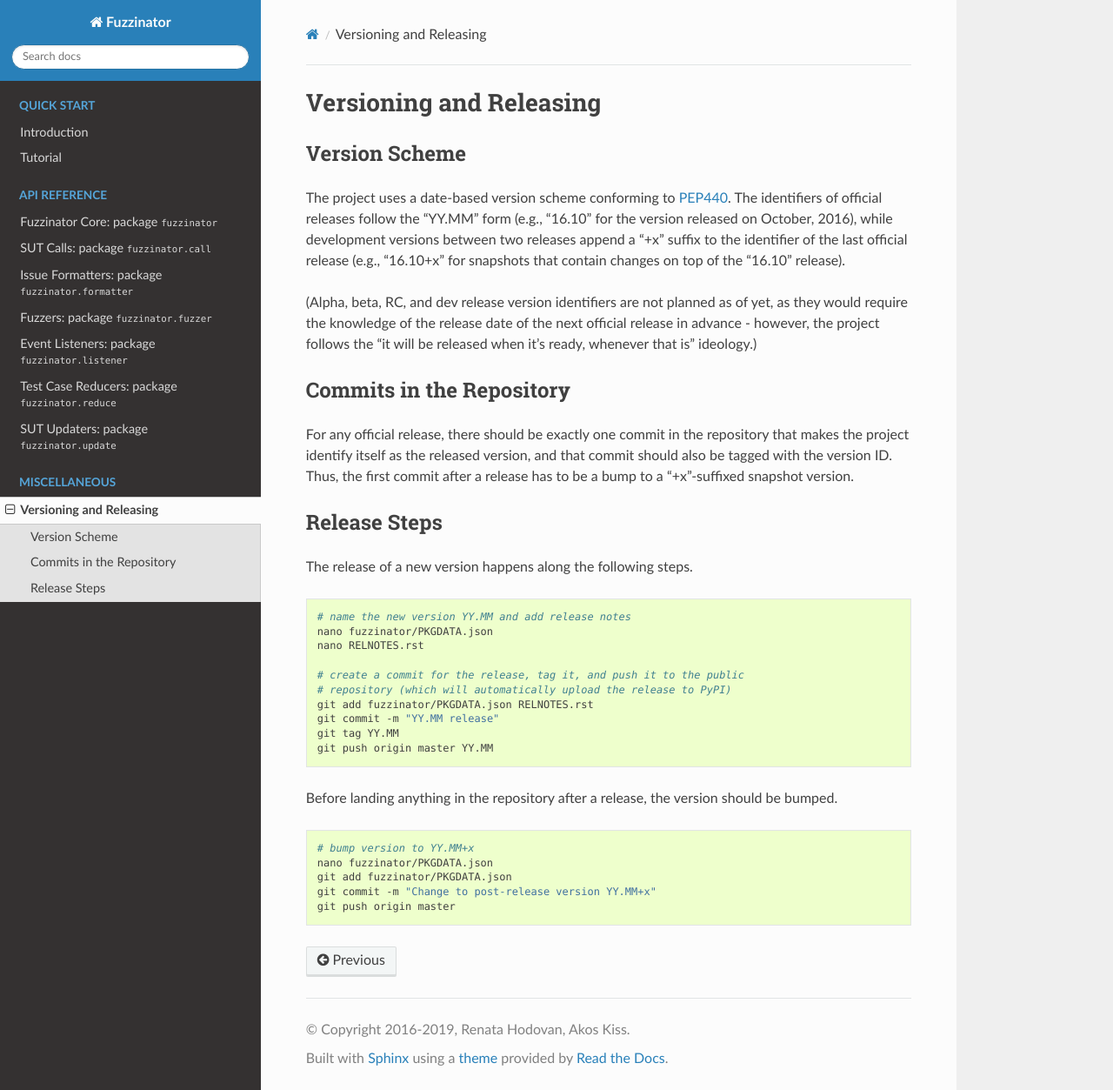
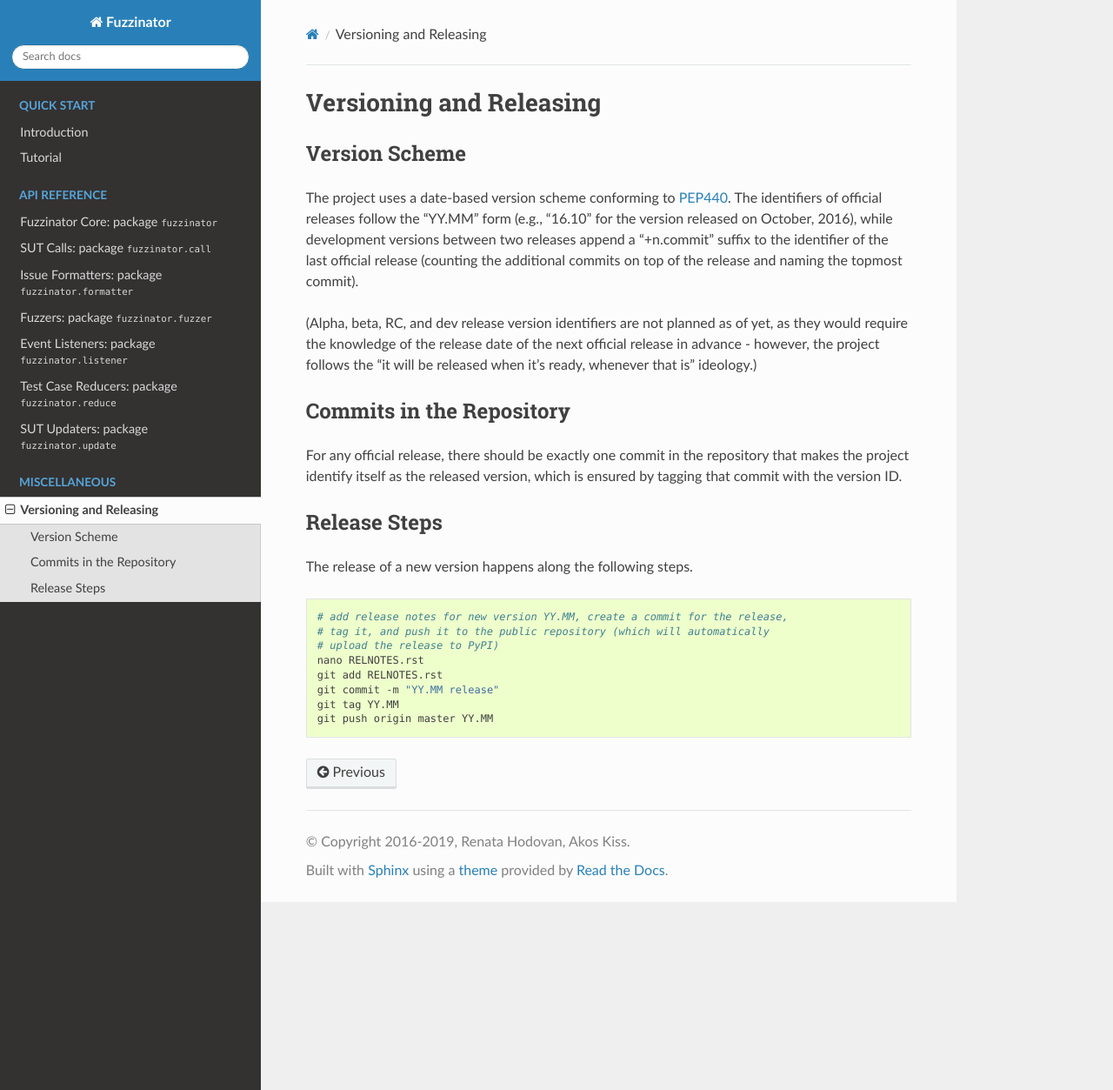
Before and after one commit to renatahodovan/fuzzinator, a Sphinx documentation site: the page built from docs/versioning.rst, in a window 1280 px wide and 1253 px high. Shown: the whole window at 87% size. Built offline with Sphinx 7.4.7 and the Read the Docs theme 2.0.0, drawn with Linux system fonts in a browser that asks for light colours; pages that are not in the unit, such as notebooks, are missing from menus; the version number could not be read and is left out.

Commit message:
Make use of setuptools_scm in versioning
- Keep the date-based YY.MM main version scheme but represent the
  distance from the last release with an exact number (counting
  additional commits) instead of a vague "+x". For the sake of
  identification, non-released versions also encode the commit hash
  in the local part of the version.
- The use of setuptools_scm also simplifies the release and
  post-release processes as manually updating version data at and
  after a release becomes unnecessary (simply tagging the release
  commit is all that is needed).
- Furthermore, the sphinx-generated documentation will now
  automatically contain reference to the commit hash.
- TUI is kept simple, i.e., to save valuable screen space it shows
  the commit hash part of the version string in the About dialog
  only but not on the main screen.

```diff
--- a/docs/conf.py
+++ b/docs/conf.py
@@ -33,13 +33,6 @@
 from fuzzinator import __version__ as version
 # The full version, including alpha/beta/rc tags.
 release = version
-if release.endswith('r'):
-    try:
-        import subprocess
-        release = '%s+%s' % (version, subprocess.check_output('git show -s --format="%h"',
-                                                              shell=True, universal_newlines=True))
-    except:
-        pass
 
 # -- Project-specific extensions ------------------------------------------
 
--- a/docs/versioning.rst
+++ b/docs/versioning.rst
@@ -8,9 +8,9 @@
 The project uses a date-based version scheme conforming to PEP440_. The
 identifiers of official releases follow the "YY.MM" form (e.g., "16.10" for the
 version released on October, 2016), while development versions between two
-releases append a "+x" suffix to the identifier of the last official release
-(e.g., "16.10+x" for snapshots that contain changes on top of the "16.10"
-release).
+releases append a "+n.commit" suffix to the identifier of the last official
+release (counting the additional commits on top of the release and naming the
+topmost commit).
 
 (Alpha, beta, RC, and dev release version identifiers are not planned as of yet,
 as they would require the knowledge of the release date of the next official
@@ -24,9 +24,8 @@
 =========================
 
 For any official release, there should be exactly one commit in the repository
-that makes the project identify itself as the released version, and that commit
-should also be tagged with the version ID. Thus, the first commit after a
-release has to be a bump to a "+x"-suffixed snapshot version.
+that makes the project identify itself as the released version, which is ensured
+by tagging that commit with the version ID.
 
 
 Release Steps
@@ -36,24 +35,11 @@
 
 .. code-block:: bash
 
-    # name the new version YY.MM and add release notes
-    nano fuzzinator/PKGDATA.json
+    # add release notes for new version YY.MM, create a commit for the release,
+    # tag it, and push it to the public repository (which will automatically
+    # upload the release to PyPI)
     nano RELNOTES.rst
-
-    # create a commit for the release, tag it, and push it to the public
-    # repository (which will automatically upload the release to PyPI)
-    git add fuzzinator/PKGDATA.json RELNOTES.rst
+    git add RELNOTES.rst
     git commit -m "YY.MM release"
     git tag YY.MM
     git push origin master YY.MM
-
-Before landing anything in the repository after a release, the version should be
-bumped.
-
-.. code-block:: bash
-
-    # bump version to YY.MM+x
-    nano fuzzinator/PKGDATA.json
-    git add fuzzinator/PKGDATA.json
-    git commit -m "Change to post-release version YY.MM+x"
-    git push origin master
```
Also changed, not shown: setup.py (+23 -10 lines), 5 other files.
